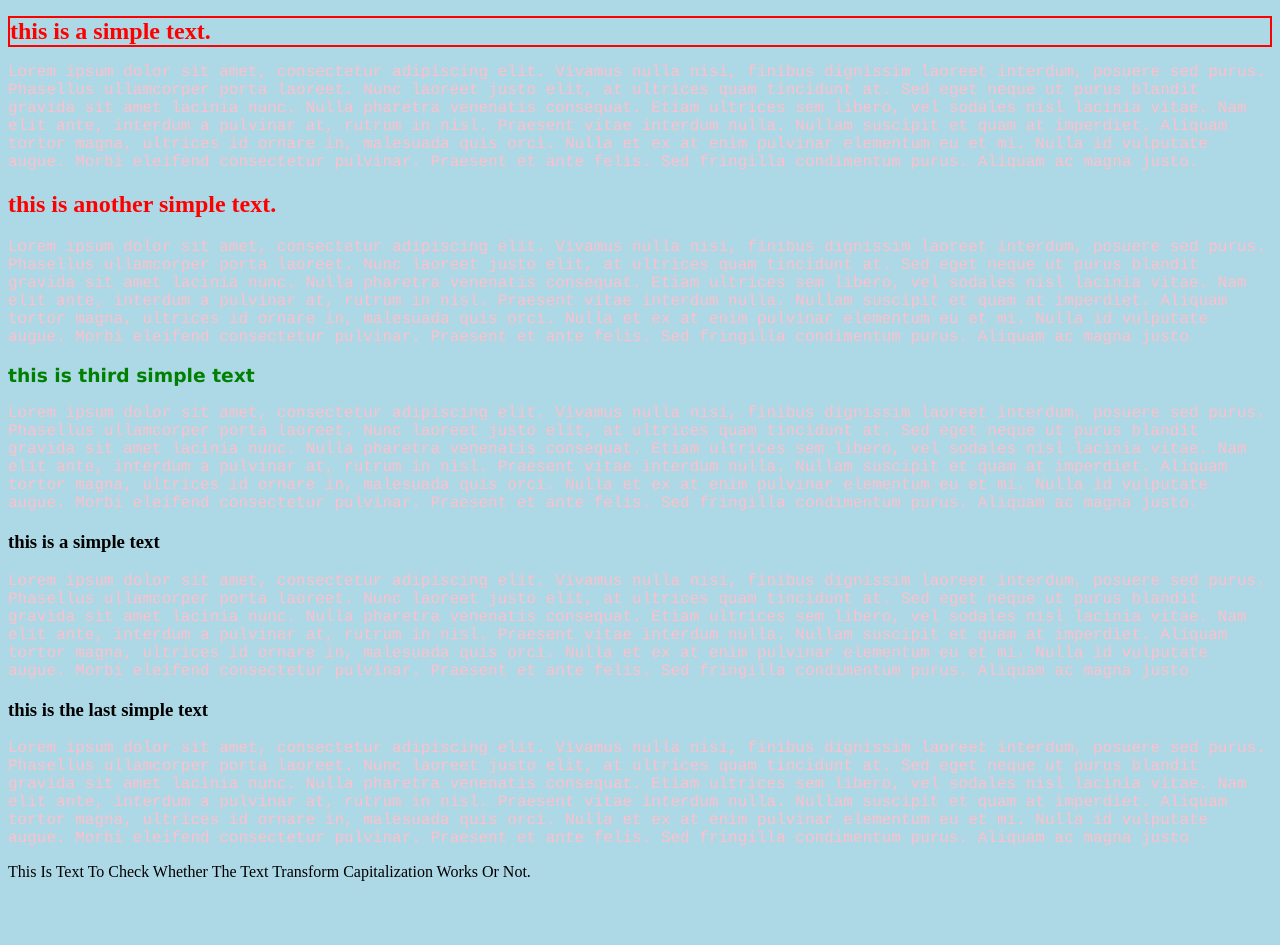
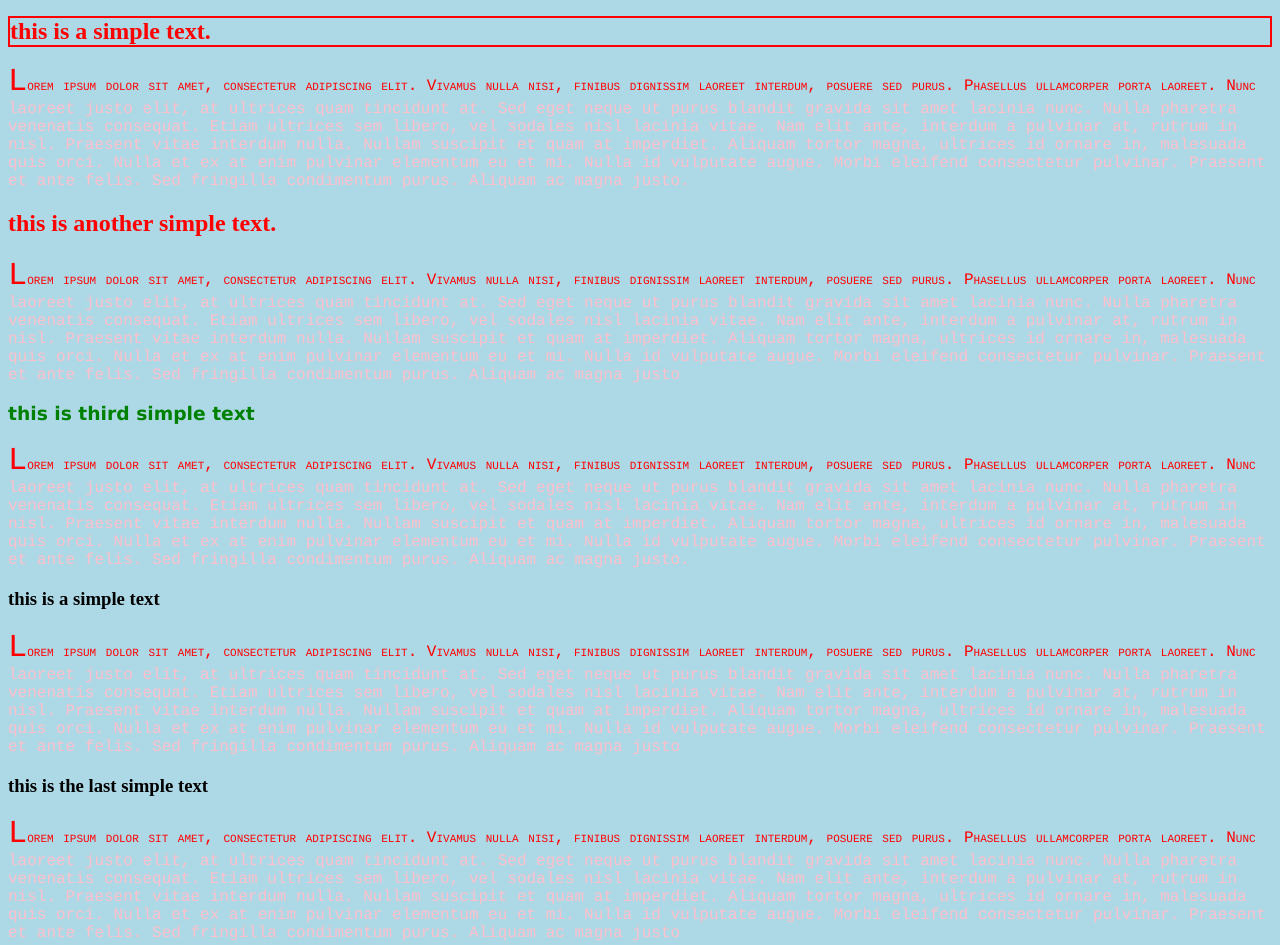
Before and after one commit to akanksha235/Webpad, a plain HTML site: page html/html1.html in a window 1280 px wide. Shown: the top 945 px of the page. Before the commit the page ends 897 px from the top, so only its background shows below. Drawn offline with Linux system fonts and the light colour scheme.

Commit message:
pseudo-elements

```diff
--- a/css/css.css
+++ b/css/css.css
@@ -6,3 +6,9 @@ h1 {background: lightblue;
 border: 2px solid red ;}
 p1 {margin:auto;}
 #parat {text-transform: capitalize;}
+p::first-line {
+    color: #ff0000;
+    font-variant: small-caps;}
+p::first-letter {
+    color: #ff0000;
+    font-size: xx-large;}
```
